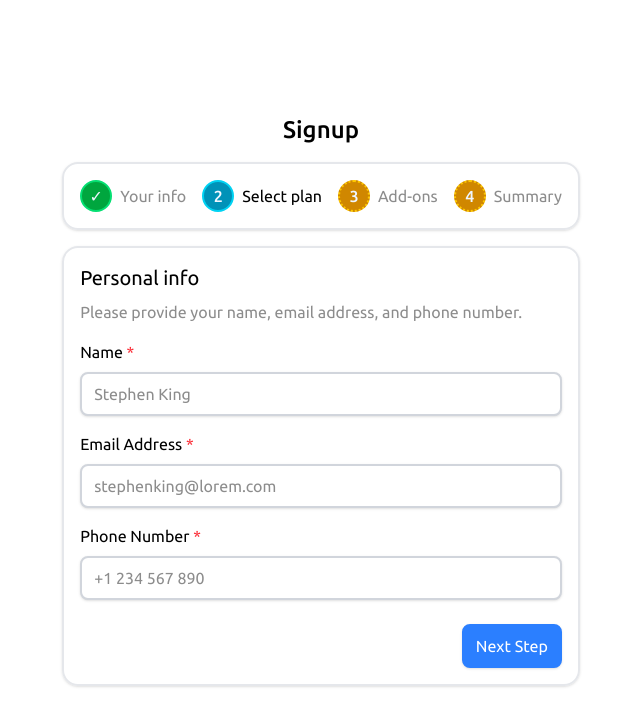
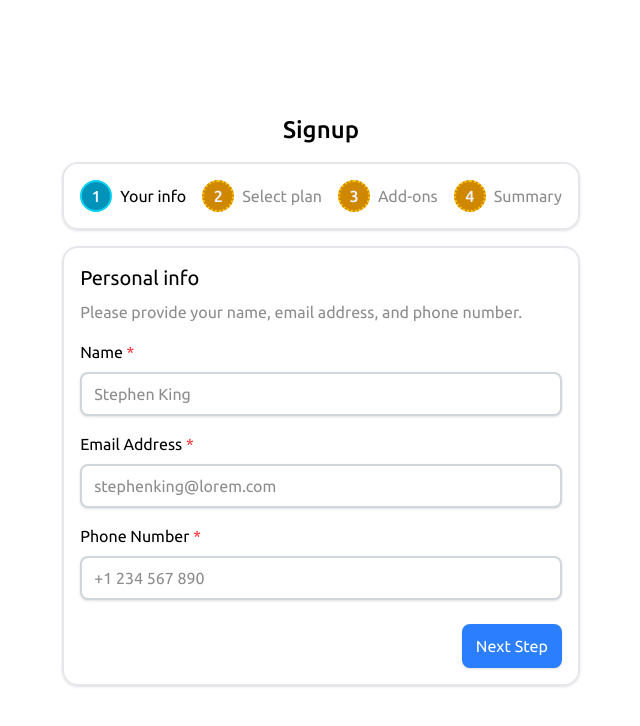
Before and after one commit to TheInitZero/react-multi-step-form, a React (Vite) app: page / in a window 1280 px wide. Shown: the top 726 px of the page, without its empty margins (319-959 px from the left). Built offline with nearby package versions, Linux system fonts and the light colour scheme.

Commit message:
feat: derive progress step configs using state machine snapshot

```diff
--- a/src/app.tsx
+++ b/src/app.tsx
@@ -15,17 +15,19 @@ import SubscriptionOption from './features/signup-form/select-plan/subscription-
 import type { AddOnsOptionProps } from './features/signup-form/add-ons/add-ons-option';
 import AddOnsOption from './features/signup-form/add-ons/add-ons-option';
 import { useMachine } from '@xstate/react';
-import { formProgressMachine } from './features/state/form-progress-state';
+import { formProgressMachine, formSteps } from './features/state/form-progress-state';
 
 export default function App() {
   const [snapshot, send] = useMachine(formProgressMachine);
 
-  const progressStepConfigs: ProgressStepProps[] = [
-    { title: 'Your info', status: { kind: 'Completed', description: 'Completed' } },
-    { title: 'Select plan', status: { kind: 'Started', description: 'Started' } },
-    { title: 'Add-ons', status: { kind: 'NotStarted', description: 'Not started' } },
-    { title: 'Summary', status: { kind: 'NotStarted', description: 'Not started' } },
-  ];
+  const progressStepConfigs: ProgressStepProps[] = Object.entries(
+    snapshot.context.statusRecord,
+  ).map(function ([stepId, stepStatus]) {
+    return {
+      title: formSteps[stepId].title,
+      status: { kind: stepStatus, description: 'sample description' },
+    };
+  });
 
   const infoInputConfigs: InfoInputProps[] = [
     {
```
